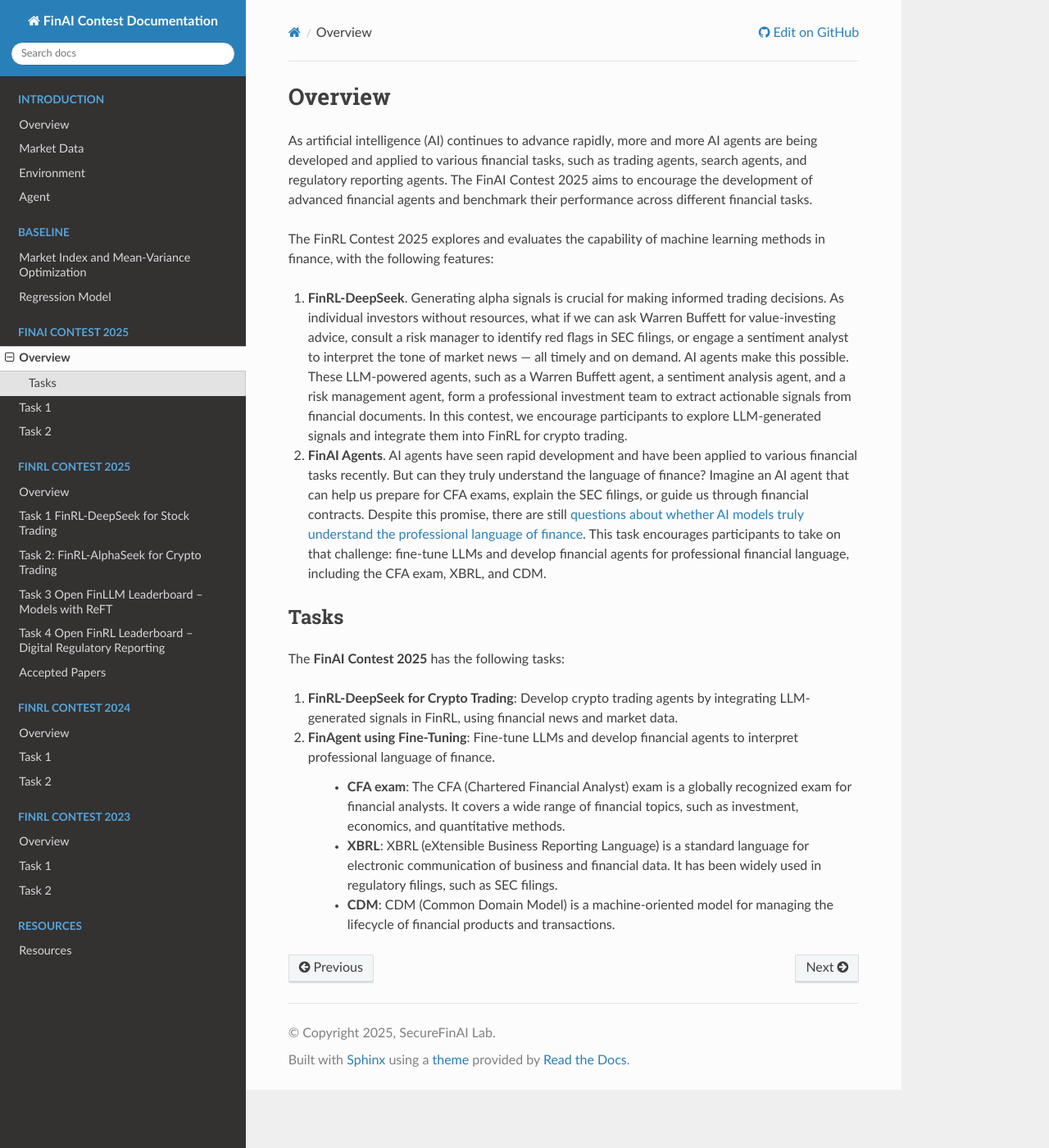
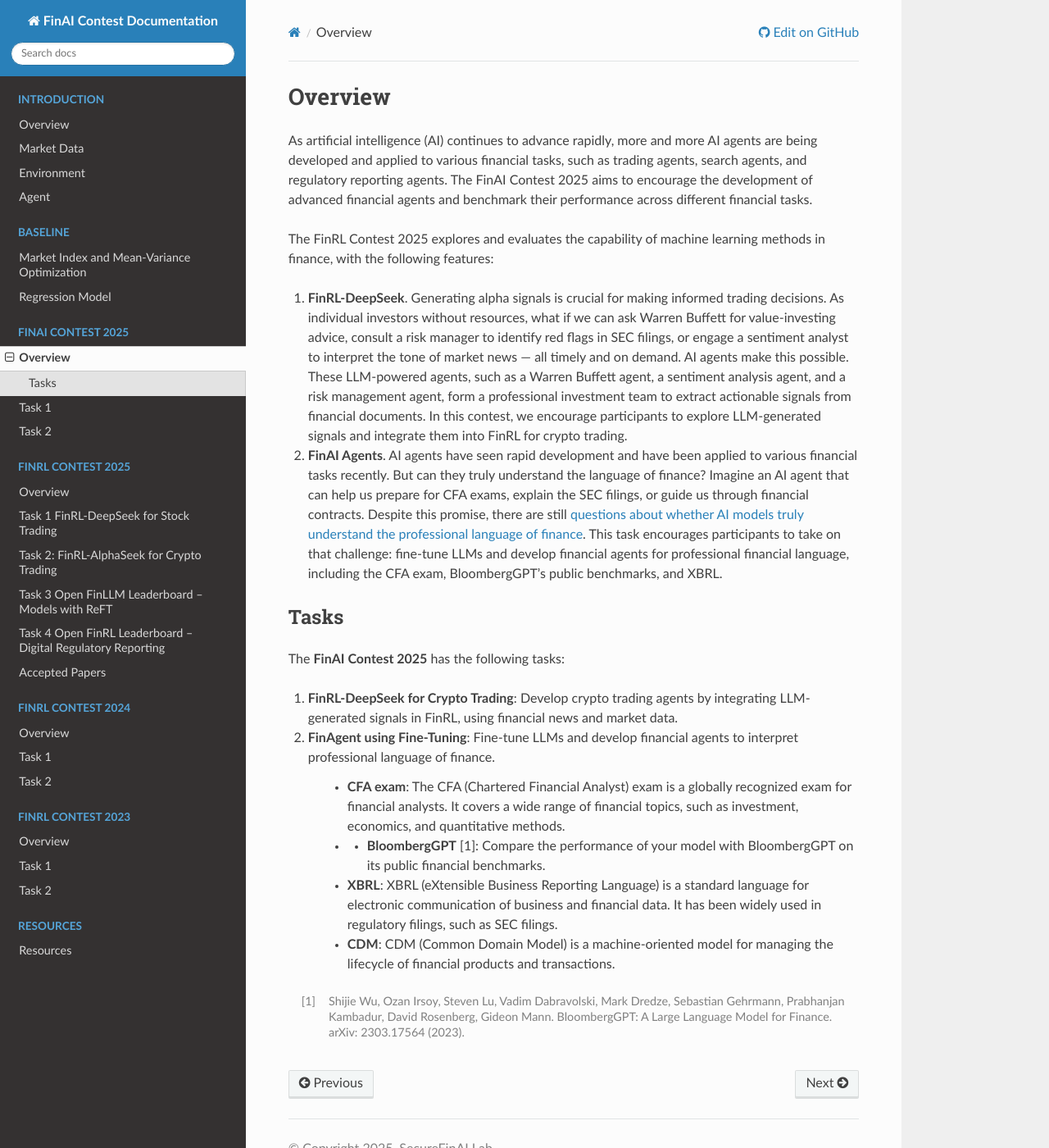
Before and after one commit to Xingyu025/FinAI-Contest, a Sphinx documentation site: the page built from docs/source/finai2025/overview.rst, in a window 1280 px wide and 1400 px high. Shown: the whole window at 82% size. Built offline with Sphinx 7.4.7 and the Read the Docs theme 3.1.0, drawn with Linux system fonts in a browser that asks for light colours.

Commit message:
update overview

```diff
--- a/docs/source/finai2025/overview.rst
+++ b/docs/source/finai2025/overview.rst
@@ -8,7 +8,7 @@
 
 1. **FinRL-DeepSeek**. Generating alpha signals is crucial for making informed trading decisions. As individual investors without resources, what if we can ask Warren Buffett for value-investing advice, consult a risk manager to identify red flags in SEC filings, or engage a sentiment analyst to interpret the tone of market news — all timely and on demand. AI agents make this possible. These LLM-powered agents, such as a Warren Buffett agent, a sentiment analysis agent, and a risk management agent, form a professional investment team to extract actionable signals from financial documents. In this contest, we encourage participants to explore LLM-generated signals and integrate them into FinRL for crypto trading.
 
-2. **FinAI Agents**. AI agents have seen rapid development and have been applied to various financial tasks recently. But can they truly understand the language of finance? Imagine an AI agent that can help us prepare for CFA exams, explain the SEC filings, or guide us through financial contracts. Despite this promise, there are still `questions about whether AI models truly understand the professional language of finance <https://www.cnbc.com/2023/12/19/gpt-and-other-ai-models-cant-analyze-an-sec-filing-researchers-find.html>`_. This task encourages participants to take on that challenge: fine-tune LLMs and develop financial agents for professional financial language, including the CFA exam, XBRL, and CDM.
+2. **FinAI Agents**. AI agents have seen rapid development and have been applied to various financial tasks recently. But can they truly understand the language of finance? Imagine an AI agent that can help us prepare for CFA exams, explain the SEC filings, or guide us through financial contracts. Despite this promise, there are still `questions about whether AI models truly understand the professional language of finance <https://www.cnbc.com/2023/12/19/gpt-and-other-ai-models-cant-analyze-an-sec-filing-researchers-find.html>`_. This task encourages participants to take on that challenge: fine-tune LLMs and develop financial agents for professional financial language, including the CFA exam, BloombergGPT's public benchmarks, and XBRL.
 
 
 Tasks
@@ -21,5 +21,8 @@
 2. **FinAgent using Fine-Tuning**: Fine-tune LLMs and develop financial agents to interpret professional language of finance.
 
         - **CFA exam**: The CFA (Chartered Financial Analyst) exam is a globally recognized exam for financial analysts. It covers a wide range of financial topics, such as investment, economics, and quantitative methods.
+        - * **BloombergGPT** [1]: Compare the performance of your model with BloombergGPT on its public financial benchmarks.
         - **XBRL**: XBRL (eXtensible Business Reporting Language) is a standard language for electronic communication of business and financial data. It has been widely used in regulatory filings, such as SEC filings.
         - **CDM**: CDM (Common Domain Model) is a machine-oriented model for managing the lifecycle of financial products and transactions.
+
+.. [1] Shijie Wu, Ozan Irsoy, Steven Lu, Vadim Dabravolski, Mark Dredze, Sebastian Gehrmann, Prabhanjan Kambadur, David Rosenberg, Gideon Mann. BloombergGPT: A Large Language Model for Finance. arXiv: 2303.17564 (2023).
```
